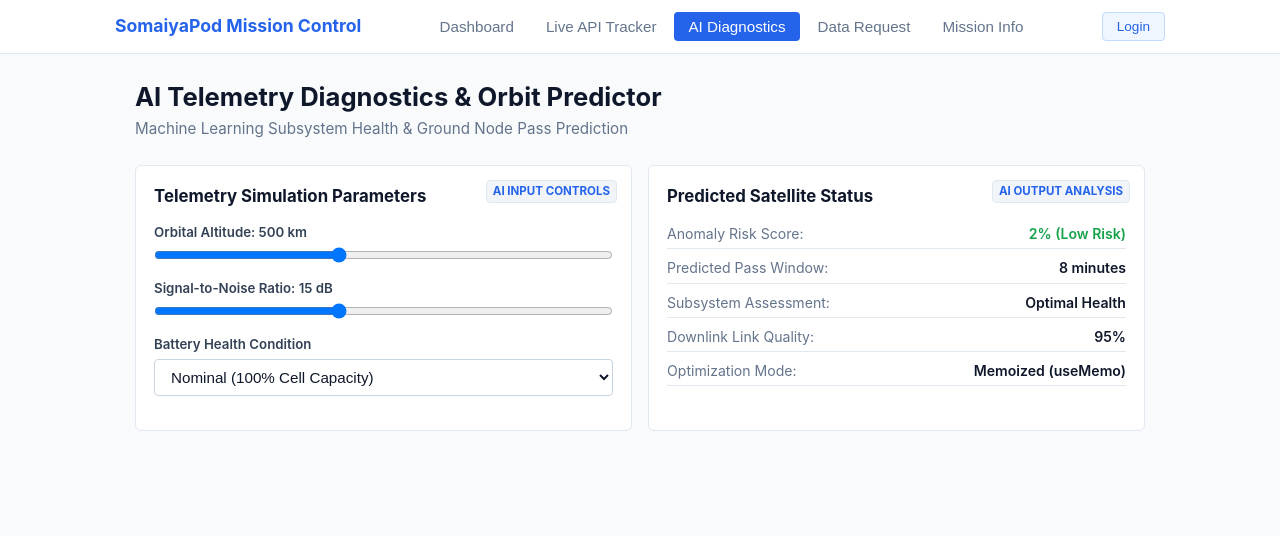
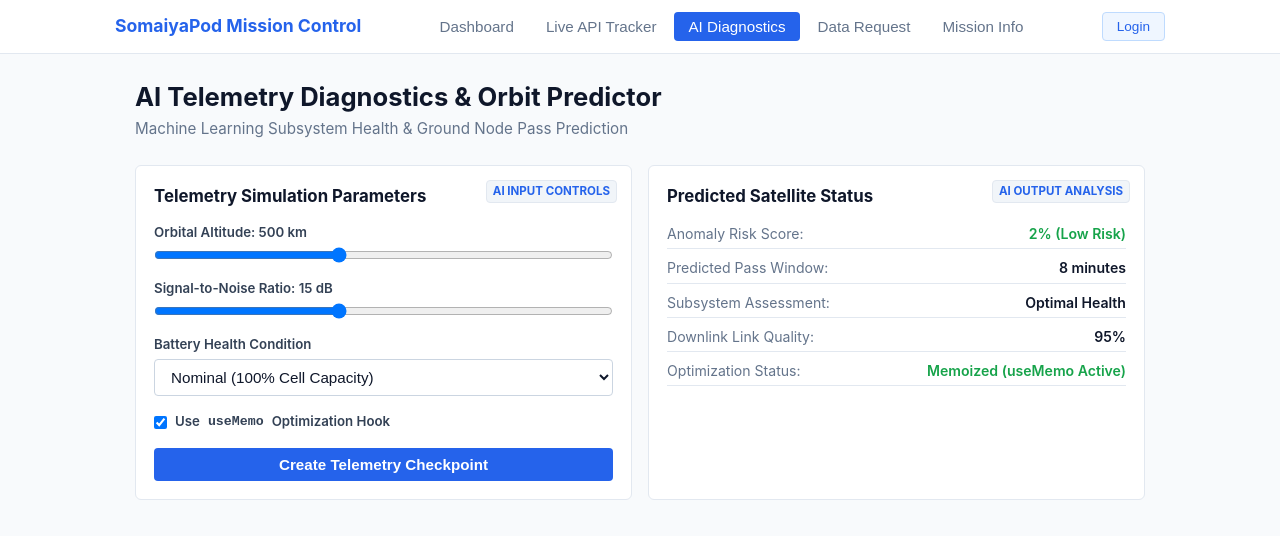
Before and after one commit to chaurasia-aryan/SomaiyaPod, a React (Vite) app: page / in a window 1280 px wide. Both pictures are taken after a click on the button "AI Diagnostics". Shown: the top 536 px of the page. Built offline with nearby package versions, Linux system fonts and the light colour scheme.

Commit message:
Add useMemo toggle option and telemetry checkpoint feature in AIPredictor

```diff
--- a/src/AIPredictor.jsx
+++ b/src/AIPredictor.jsx
@@ -1,43 +1,68 @@
 import React, { useState, useMemo } from "react";
 
 // AI Telemetry Diagnostics & Orbit Predictor Component
-// Uses React's useMemo hook to optimize performance by memoizing complex telemetry prediction calculations.
+// Uses React's useMemo hook to optimize performance by memoizing complex telemetry prediction calculations,
+// with interactive options to toggle useMemo optimization and create telemetry checkpoints.
 function AIPredictor() {
   // State hooks for telemetry input simulation parameters
   const [altitude, setAltitude] = useState(500); // Orbital altitude in kilometers
   const [signalNoise, setSignalNoise] = useState(15); // Signal-to-Noise ratio in dB
   const [batteryHealth, setBatteryHealth] = useState("Nominal"); // Battery health status condition
 
-  // useMemo Hook Integration:
-  // Memoizes the AI diagnostic analysis calculations.
-  // The prediction logic is executed ONLY when one of the dependencies
-  // [altitude, signalNoise, batteryHealth] changes, preventing unnecessary recalculations on unrelated component re-renders.
-  const analysisResult = useMemo(() => {
+  // Option state hooks for useMemo toggle & telemetry checkpointing
+  const [useMemoEnabled, setUseMemoEnabled] = useState(true); // Toggle to use/bypass useMemo
+  const [checkpoint, setCheckpoint] = useState(null); // Saved telemetry checkpoint state
+
+  // Internal diagnostic calculation logic
+  const computeDiagnostics = (alt, snr, battery) => {
     // 1. Calculate ground station orbital pass window based on altitude
-    const passWindow = altitude > 500 ? "10 minutes" : "8 minutes";
+    const passWindow = alt > 500 ? "10 minutes" : "8 minutes";
 
     // 2. Assess anomaly risk score based on battery health condition
     let riskScore = "2% (Low Risk)";
-    if (batteryHealth === "Degraded") {
+    if (battery === "Degraded") {
       riskScore = "5% (Moderate Risk)";
-    } else if (batteryHealth === "Critical") {
+    } else if (battery === "Critical") {
       riskScore = "12% (High Risk)";
     }
 
     // 3. Determine subsystem health assessment status
-    const healthStatus = batteryHealth === "Nominal" ? "Optimal Health" : "Caution Advised";
+    const healthStatus = battery === "Nominal" ? "Optimal Health" : "Caution Advised";
 
     // 4. Evaluate downlink link confidence based on Signal-to-Noise Ratio (SNR)
-    const downlinkConfidence = signalNoise > 15 ? "99%" : "95%";
+    const downlinkConfidence = snr > 15 ? "99%" : "95%";
 
-    // Return the memoized calculation object containing diagnostic metrics
     return {
       anomalyScore: riskScore,
       predictedPassWindow: passWindow,
       healthAssessment: healthStatus,
       downlinkConfidence: downlinkConfidence
     };
-  }, [altitude, signalNoise, batteryHealth]); // Dependency array for useMemo
+  };
+
+  // useMemo Hook Integration:
+  // Memoizes the AI diagnostic analysis calculations when useMemoEnabled is true.
+  const memoizedAnalysis = useMemo(() => {
+    return computeDiagnostics(altitude, signalNoise, batteryHealth);
+  }, [altitude, signalNoise, batteryHealth]);
+
+  // If useMemo is enabled, use memoized result; otherwise perform direct unmemoized computation
+  const analysisResult = useMemoEnabled
+    ? memoizedAnalysis
+    : computeDiagnostics(altitude, signalNoise, batteryHealth);
+
+  // Handler to capture and save a telemetry checkpoint snapshot
+  const handleCreateCheckpoint = () => {
+    setCheckpoint({
+      timestamp: new Date().toLocaleTimeString(),
+      altitude,
+      signalNoise,
+      batteryHealth,
+      anomalyScore: analysisResult.anomalyScore,
+      predictedPassWindow: analysisResult.predictedPassWindow,
+      mode: useMemoEnabled ? "Memoized (useMemo)" : "Direct (Unmemoized)"
+    });
+  };
 
   return (
     <div className="ai-predictor-container">
@@ -48,7 +73,7 @@ function AIPredictor() {
       </div>
 
       <div className="mission-grid">
-        {/* Left Card: Input Parameter Controls */}
+        {/* Left Card: Input Parameter Controls & Checkpoint Options */}
         <div className="card mission-card">
           <div className="card-header-badge">AI Input Controls</div>
           <h3>Telemetry Simulation Parameters</h3>
@@ -92,10 +117,34 @@ function AIPredictor() {
                 <option value="Critical">Critical (Low Charge Threshold)</option>
               </select>
             </div>
+
+            {/* Option to Enable/Disable useMemo Optimization */}
+            <div className="form-group checkbox-group" style={{ marginTop: "14px" }}>
+              <label className="checkbox-label">
+                <input
+                  type="checkbox"
+                  checked={useMemoEnabled}
+                  onChange={(e) => setUseMemoEnabled(e.target.checked)}
+                />
+                Use <code>useMemo</code> Optimization Hook
+              </label>
+            </div>
+
+            {/* Button to Save Telemetry Checkpoint */}
+            <div style={{ marginTop: "16px" }}>
+              <button
+                type="button"
+                className="primary-btn"
+                onClick={handleCreateCheckpoint}
+                style={{ width: "100%" }}
+              >
+                Create Telemetry Checkpoint
+              </button>
+            </div>
           </form>
         </div>
 
-        {/* Right Card: Memoized AI Output Analysis */}
+        {/* Right Card: Memoized AI Output Analysis & Checkpoint View */}
         <div className="card mission-card">
           <div className="card-header-badge">AI Output Analysis</div>
           <h3>Predicted Satellite Status</h3>
@@ -118,10 +167,27 @@ function AIPredictor() {
               <span className="spec-val">{analysisResult.downlinkConfidence}</span>
             </div>
             <div className="spec-row">
-              <span className="spec-label">Optimization Mode:</span>
-              <span className="spec-val">Memoized (useMemo)</span>
+              <span className="spec-label">Optimization Status:</span>
+              <span className={`spec-val ${useMemoEnabled ? "green-text" : "warning-text"}`}>
+                {useMemoEnabled ? "Memoized (useMemo Active)" : "Direct (Unmemoized)"}
+              </span>
             </div>
           </div>
+
+          {/* Display Saved Checkpoint Information */}
+          {checkpoint && (
+            <div style={{ marginTop: "20px", padding: "12px", background: "#f8fafc", borderRadius: "6px", border: "1px solid #cbd5e1" }}>
+              <h4 style={{ fontSize: "0.9rem", color: "#2563eb", marginBottom: "6px" }}>
+                Saved Checkpoint ({checkpoint.timestamp})
+              </h4>
+              <div style={{ fontSize: "0.82rem", display: "flex", flexDirection: "column", gap: "4px" }}>
+                <div><strong>Altitude:</strong> {checkpoint.altitude} km</div>
+                <div><strong>Battery:</strong> {checkpoint.batteryHealth}</div>
+                <div><strong>Risk Score:</strong> {checkpoint.anomalyScore}</div>
+                <div><strong>Mode:</strong> {checkpoint.mode}</div>
+              </div>
+            </div>
+          )}
         </div>
       </div>
     </div>
```
